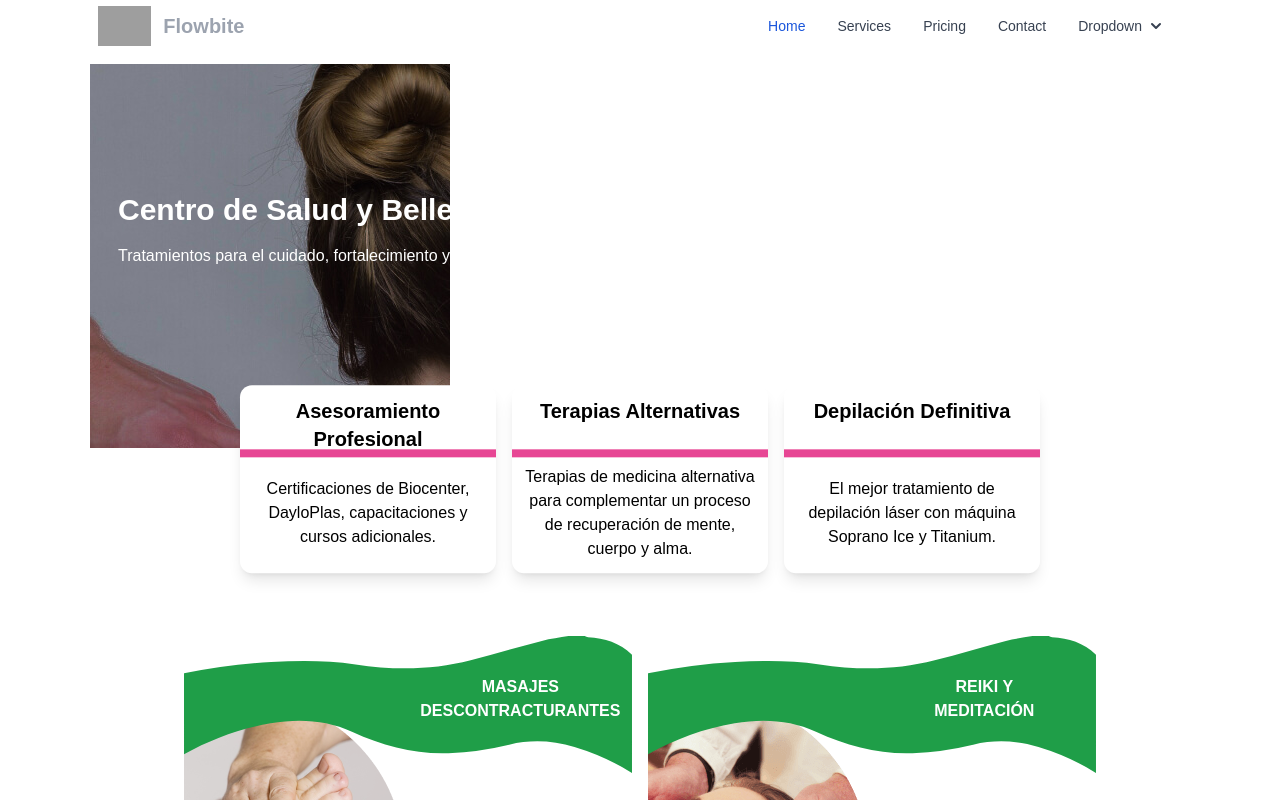
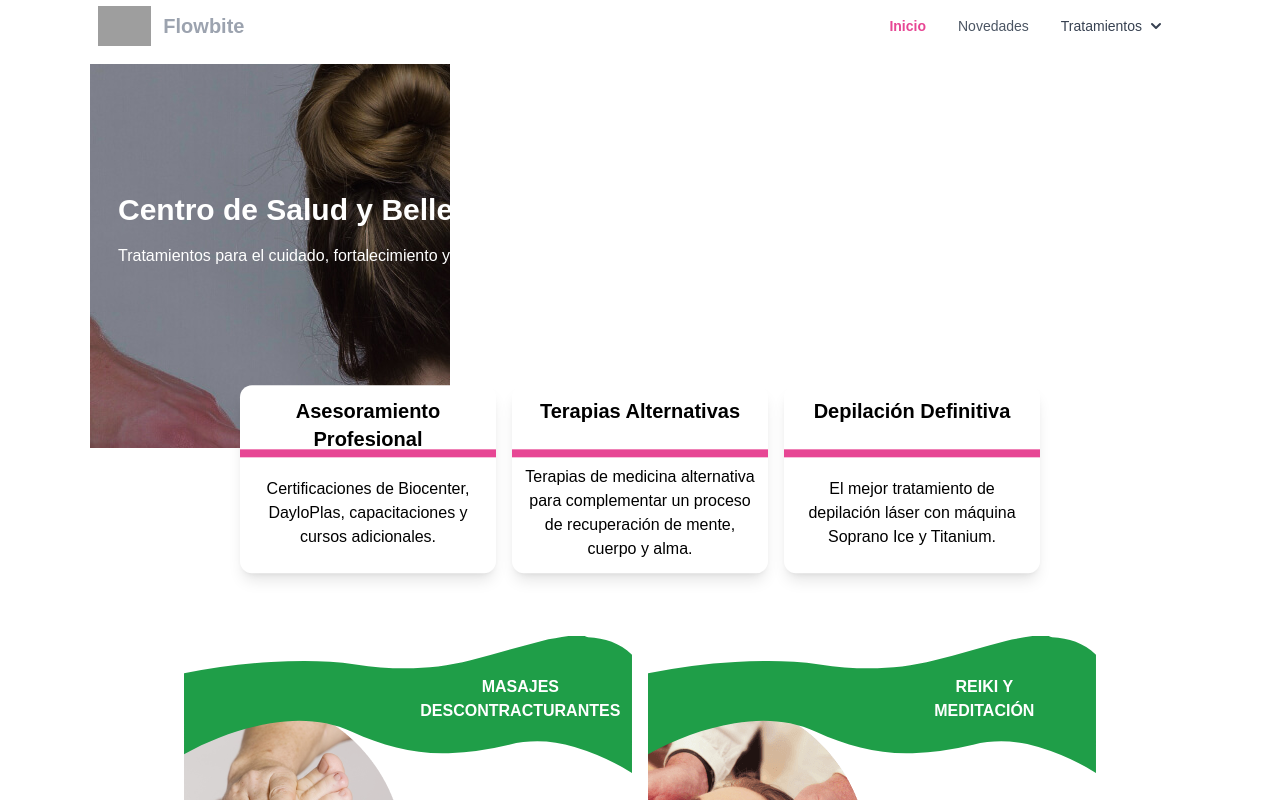
Before and after one commit to Julian1993ARG/salud-y-belleza, a Next.js app: page / in a window 1280 px wide. Shown: the top 800 px of the page. Built offline with nearby package versions, Linux system fonts and the light colour scheme; grey boxes are pictures that could not be loaded.

Commit message:
add navigation

```diff
--- a/app/components/dropDown.tsx
+++ b/app/components/dropDown.tsx
@@ -11,7 +11,7 @@ export default function DropDown () {
   return (
     <>
       <button onClick={handleClick} className='flex items-center justify-between w-full py-2 pl-3 pr-4 font-medium text-gray-700 rounded hover:bg-gray-100 md:hover:bg-transparent md:border-0 md:hover:text-blue-700 md:p-0 md:w-auto dark:text-gray-400 dark:hover:text-white dark:focus:text-white dark:border-gray-700 dark:hover:bg-gray-700 md:dark:hover:bg-transparent'>
-        Dropdown
+        Tratamientos
         <svg className='w-5 h-5 ml-1' aria-hidden='true' fill='currentColor' viewBox='0 0 20 20' xmlns='http://www.w3.org/2000/svg'><path fillRule='evenodd' d='M5.293 7.293a1 1 0 011.414 0L10 10.586l3.293-3.293a1 1 0 111.414 1.414l-4 4a1 1 0 01-1.414 0l-4-4a1 1 0 010-1.414z' clipRule='evenodd' />
         </svg>
       </button>
--- a/app/components/index.ts
+++ b/app/components/index.ts
@@ -3,4 +3,5 @@ export { default as Header } from './header';
 export { default as WorkComponent } from './workComponent';
 export { default as DropDown } from './dropDown';
 export { default as NavBar } from './navBar';
+export { default as Navigation } from './navigation';
 export * from './svgComponents';
--- a/app/components/navBar.tsx
+++ b/app/components/navBar.tsx
@@ -2,17 +2,21 @@
 
 import { useState, lazy } from 'react';
 import { usePathname } from 'next/navigation';
+import Navigation from './navigation';
+import { navRoutes } from '../model';
 
 const DropDown = lazy(() => import('./dropDown'));
 
 export default function NavBar () {
   const [isOpen, setIsOpen] = useState<boolean>(false);
+
   const pathname = usePathname();
   const isHome = pathname === '/';
 
   const handleClick = () => {
     setIsOpen(!isOpen);
   };
+
   return (
     <nav className='px-2 h-16 bg-white border-gray-200 dark:bg-gray-900 dark:border-gray-700 '>
       <div className='container flex flex-wrap items-center justify-between mx-auto'>
@@ -28,18 +32,15 @@ export default function NavBar () {
 
         <div className={`${isOpen ? '' : 'hidden'} w-full md:block md:w-auto`} id='navbar-dropdown'>
           <ul className='flex flex-col p-4 mt-4 border border-gray-100 rounded-lg bg-gray-50 md:flex-row md:space-x-8 md:mt-0 md:text-sm md:font-medium md:border-0 md:bg-white dark:bg-gray-800 md:dark:bg-gray-900 dark:border-gray-700'>
-            <li>
-              <a href='#' className='block py-2 pl-3 pr-4 text-white bg-blue-700 rounded md:bg-transparent md:text-blue-700 md:p-0 md:dark:text-white dark:bg-blue-600 md:dark:bg-transparent' aria-current='page'>Home</a>
-            </li>
-            <li>
-              <a href='#' className='block py-2 pl-3 pr-4 text-gray-700 rounded hover:bg-gray-100 md:hover:bg-transparent md:border-0 md:hover:text-blue-700 md:p-0 dark:text-gray-400 md:dark:hover:text-white dark:hover:bg-gray-700 dark:hover:text-white md:dark:hover:bg-transparent'>Services</a>
-            </li>
-            <li>
-              <a href='#' className='block py-2 pl-3 pr-4 text-gray-700 rounded hover:bg-gray-100 md:hover:bg-transparent md:border-0 md:hover:text-blue-700 md:p-0 dark:text-gray-400 md:dark:hover:text-white dark:hover:bg-gray-700 dark:hover:text-white md:dark:hover:bg-transparent'>Pricing</a>
-            </li>
-            <li>
-              <a href='#' className='block py-2 pl-3 pr-4 text-gray-700 rounded hover:bg-gray-100 md:hover:bg-transparent md:border-0 md:hover:text-blue-700 md:p-0 dark:text-gray-400 md:dark:hover:text-white dark:hover:bg-gray-700 dark:hover:text-white md:dark:hover:bg-transparent'>Contact</a>
-            </li>
+
+            {
+              navRoutes.map(route => (
+                <li key={route.id}>
+                  <Navigation slug={route.path} className='block py-2 pl-3 pr-4 text-gray-600 rounded  md:p-0 '>{route.title}</Navigation>
+                </li>
+              ))
+            }
+
             {
               isHome && (
                 <li>
--- /dev/null
+++ b/app/components/navigation.tsx
@@ -0,0 +1,30 @@
+'use client';
+
+import Link from 'next/link';
+import { usePathname } from 'next/navigation';
+
+// This *client* component will be imported into a blog layout
+export default function Navigation ({
+  slug,
+  children,
+  className
+}: {
+  slug: string,
+    children: string,
+  className?: string
+}) {
+  // Navigating to `/blog/hello-world` will return 'hello-world'
+  // for the selected layout segment
+  const patchname = usePathname();
+  const isActive = slug === patchname;
+
+  return (
+    <Link
+      className={`${className} ${isActive ? 'text-pink-500 font-bold' : ''} `}
+      href={slug}
+      // Change style depending on whether the link is active
+    >
+      {children}
+    </Link>
+  );
+}
--- a/app/model/index.ts
+++ b/app/model/index.ts
@@ -1,2 +1,3 @@
 export { default as cardText } from './card.text';
 export * from './landingModals';
+export * from './routes';
--- a/app/model/landingModals.ts
+++ b/app/model/landingModals.ts
@@ -11,7 +11,6 @@ import imageWork8 from '../../public/images/works8.png';
 import imageWork9 from '../../public/images/works9.png';
 import imageWork10 from '../../public/images/works10.png';
 import imageWork11 from '../../public/images/works11.png';
-
 export interface landingWork{
   id: number;
   title: string;
@@ -122,8 +121,11 @@ export const landingWorks:landingWork[] = [
     image: imageWork11
   }
 ];
-
-export const landingRoutes = [
+export interface dropDownRoute {
+  path: string;
+  title: string;
+}
+export const dropDownRoutes = [
   { path: 'work1', title: 'Masajes' },
   { path: 'work2', title: 'Reiki' },
   { path: 'work3', title: 'Biomagnetismo' },
--- /dev/null
+++ b/app/model/routes.ts
@@ -0,0 +1,18 @@
+export interface navRoute {
+  id: number;
+  title: string;
+  path: string;
+}
+
+export const navRoutes = [
+  {
+    id: 1,
+    title: 'Inicio',
+    path: '/'
+  },
+  {
+    id: 2,
+    title: 'Novedades',
+    path: '/news'
+  }
+];
--- /dev/null
+++ b/app/news/page.tsx
@@ -0,0 +1,5 @@
+export default function NewsPage () {
+  return (
+    <div>NewsPage</div>
+  );
+}
--- a/app/page.tsx
+++ b/app/page.tsx
@@ -1,7 +1,7 @@
 import Image from 'next/image';
 import headerImage from '../public/images/landingTop.jpg';
 import { Card, WorkComponent } from './components';
-import { cardText, landingRoutes, landingWorks } from './model';
+import { cardText, dropDownRoutes, landingWorks } from './model';
 
 export default function Page () {
   return (
@@ -21,7 +21,7 @@ export default function Page () {
       <section className='flex justify-center flex-wrap gap-4'>
         {
         landingWorks.map((work, index) => (
-          <article id={landingRoutes[index]?.path} className='max-w-md relative -mb-11 ' key={work.id}>
+          <article id={dropDownRoutes[index]?.path} className='max-w-md relative -mb-11 ' key={work.id}>
             <WorkComponent
               {...work}
             />
```
